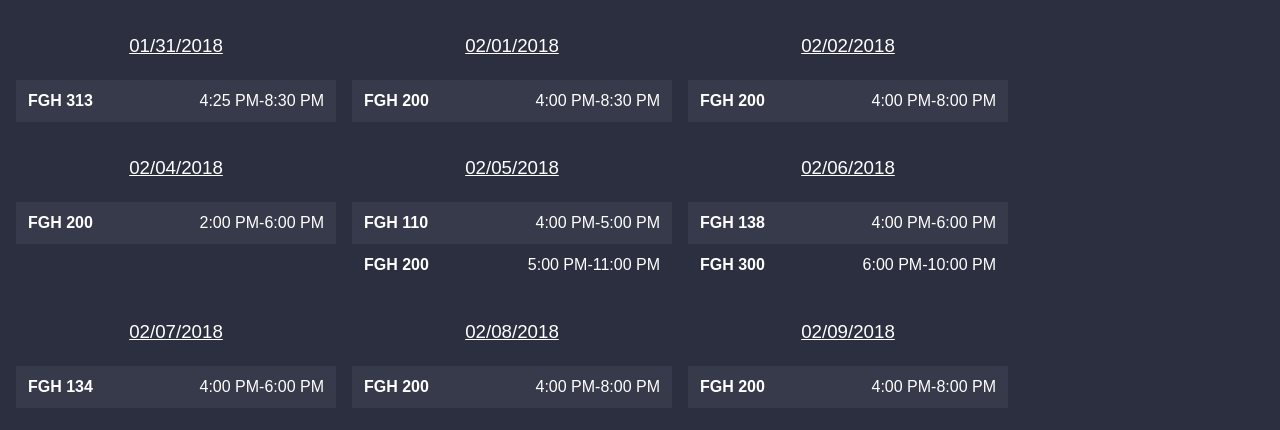
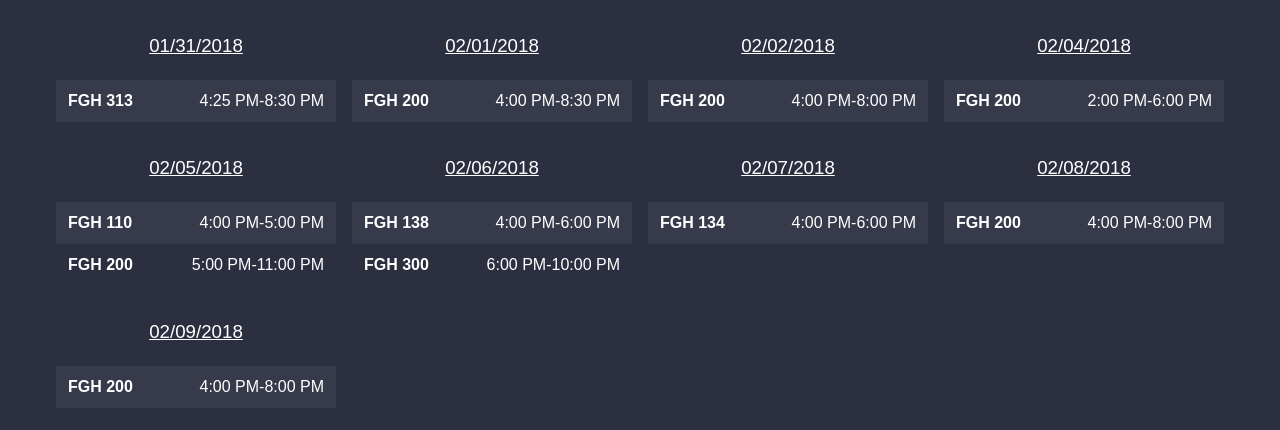
Before and after one commit to VandyHacks/interview-rooms, a React (Vite) app: page / in a window 1280 px wide. Shown: the top 430 px of the page. Built offline with nearby package versions, Linux system fonts and the light colour scheme; a web font is replaced by a local one.

Commit message:
Layout adjustment

```diff
--- a/src/DateCard.jsx
+++ b/src/DateCard.jsx
@@ -4,10 +4,22 @@ import styled from 'styled-components';
 import RoomEntry from './RoomEntry.jsx';
 
 const DateCard = styled.div`
-    margin: .5em;
+    padding: 0.5em;
     display: inline-block;
     vertical-align: top;
-    width: 320px;
+    width: 100%;
+
+    @media screen and (min-width: 540px) {
+        width: 50%;
+    }
+
+    @media screen and (min-width: 840px) {
+        width: 33.33%;
+    }
+
+    @media screen and (min-width: 1200px) {
+        width: 25%;
+    }
 `;
 
 const Date = styled.h3`
--- a/src/app.jsx
+++ b/src/app.jsx
@@ -9,6 +9,10 @@ import DateCard from './DateCard.jsx';
 
 const Schedule = styled.div`
     padding: 0.5em;
+    display: flex;
+    flex-wrap: wrap;
+    max-width: 1200px;
+    margin: auto;
 `;
 
 const getToday = () => {
```
